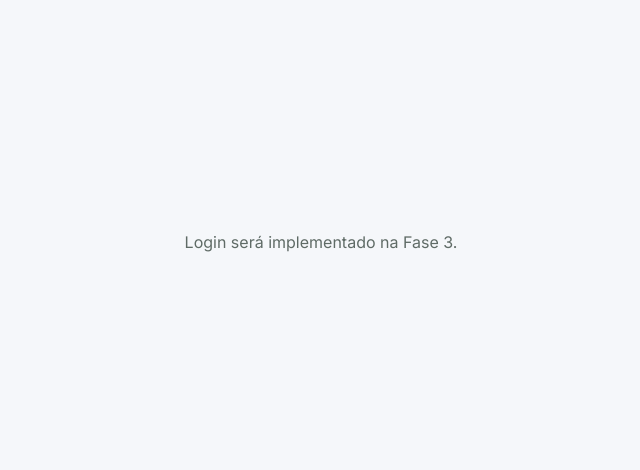
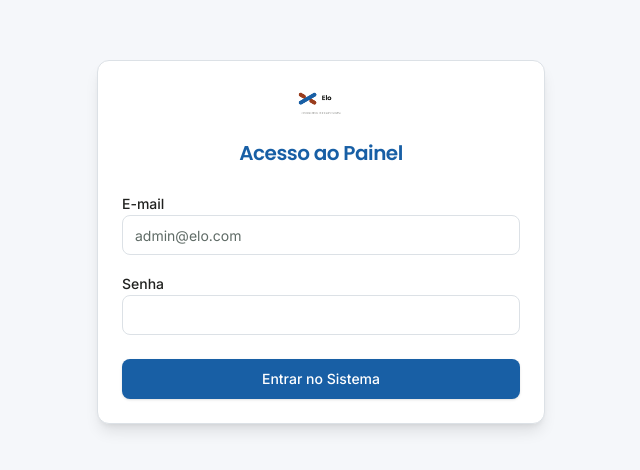
Before and after one commit to gabrieldabieltech-pixel/Elo, a Next.js app: page /login in a window 1280 px wide. Shown: the part 158-628 px from the top of the page, without its empty margins (319-959 px from the left). Built offline with nearby package versions, Linux system fonts and the light colour scheme.

Commit message:
Implementa interface da tela de Login

```diff
--- a/src/app/login/page.tsx
+++ b/src/app/login/page.tsx
@@ -1,9 +1,87 @@
+"use client";
+
+import { useState } from "react";
+import { signIn } from "next-auth/react";
+import { useRouter } from "next/navigation";
+import Image from "next/image";
+import { Button } from "@/components/ui/Button";
+import { Input } from "@/components/ui/Input";
+import { Label } from "@/components/ui/Label";
+import { Card, CardHeader, CardTitle, CardContent } from "@/components/ui/Card";
+
 export default function LoginPage() {
+  const [email, setEmail] = useState("");
+  const [password, setPassword] = useState("");
+  const [error, setError] = useState("");
+  const [loading, setLoading] = useState(false);
+  const router = useRouter();
+
+  const handleSubmit = async (e: React.FormEvent) => {
+    e.preventDefault();
+    setError("");
+    setLoading(true);
+
+    const res = await signIn("credentials", {
+      email,
+      password,
+      redirect: false,
+    });
+
+    if (res?.error) {
+      setError("E-mail ou senha incorretos");
+      setLoading(false);
+    } else {
+      router.push("/admin");
+      router.refresh();
+    }
+  };
+
   return (
-    <main className="flex min-h-screen items-center justify-center p-6">
-      <p className="text-text-secondary">
-        Login será implementado na Fase 3.
-      </p>
+    <main className="flex min-h-screen items-center justify-center p-6 bg-app-bg">
+      <Card className="w-full max-w-md shadow-lg border-border">
+        <CardHeader className="flex flex-col items-center gap-4 pb-2">
+          <Image
+            src="/elo-logo-horizontal.png"
+            alt="Elo"
+            width={120}
+            height={36}
+            className="h-8 w-auto"
+            priority
+          />
+          <CardTitle className="text-xl text-primary font-[family-name:var(--font-display)]">Acesso ao Painel</CardTitle>
+        </CardHeader>
+        <CardContent>
+          <form onSubmit={handleSubmit} className="space-y-4 pt-4">
+            <div className="space-y-2">
+              <Label htmlFor="email">E-mail</Label>
+              <Input
+                id="email"
+                type="email"
+                value={email}
+                onChange={(e) => setEmail(e.target.value)}
+                placeholder="admin@elo.com"
+                required
+                className="w-full"
+              />
+            </div>
+            <div className="space-y-2">
+              <Label htmlFor="password">Senha</Label>
+              <Input
+                id="password"
+                type="password"
+                value={password}
+                onChange={(e) => setPassword(e.target.value)}
+                required
+                className="w-full"
+              />
+            </div>
+            {error && <p className="text-sm text-danger font-medium text-center">{error}</p>}
+            <Button type="submit" className="w-full mt-2" disabled={loading}>
+              {loading ? "Entrando..." : "Entrar no Sistema"}
+            </Button>
+          </form>
+        </CardContent>
+      </Card>
     </main>
   );
 }
```
